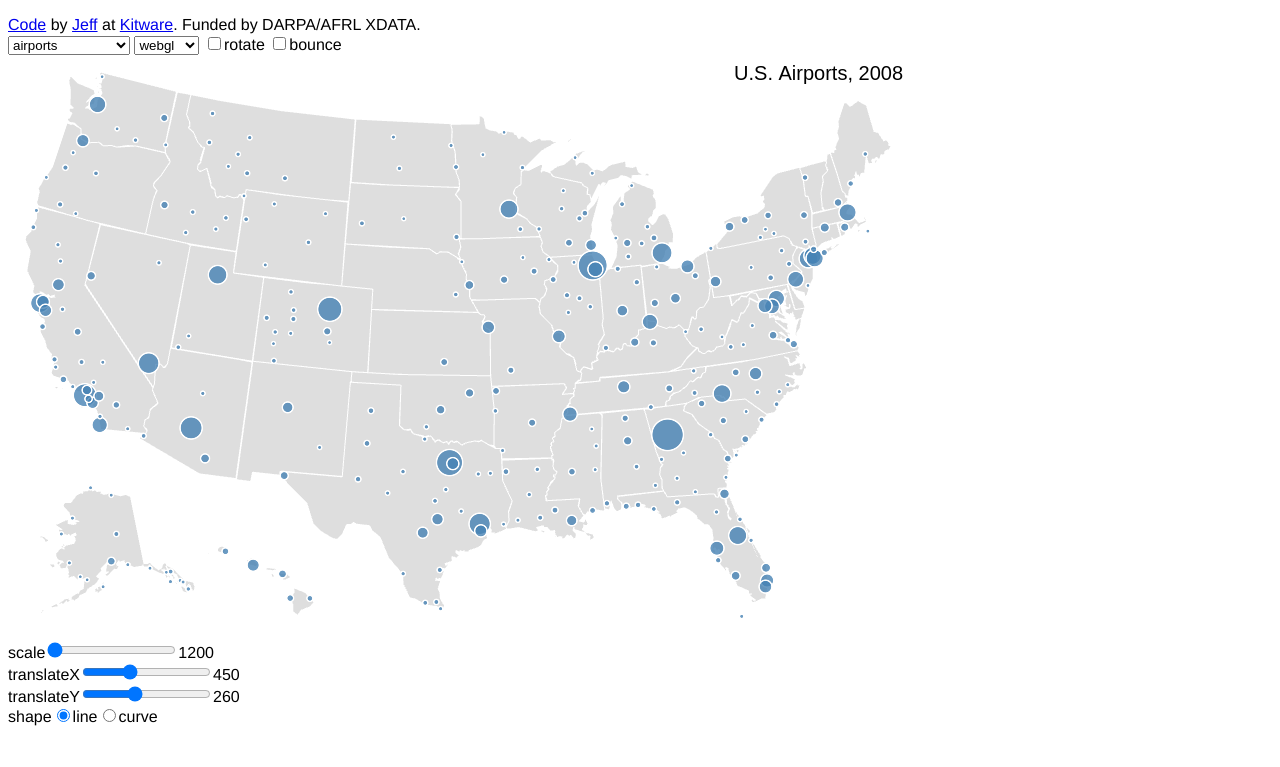
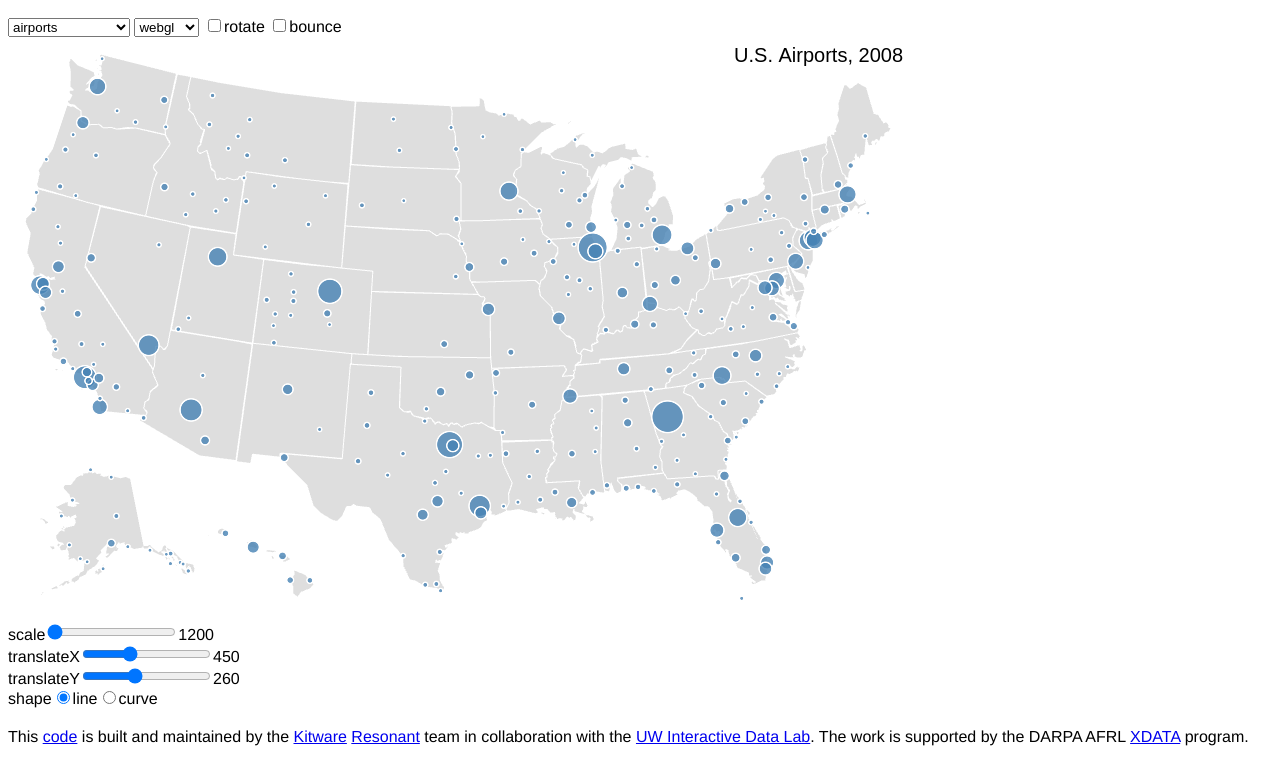
Before and after one commit to vega/vega-webgl-renderer, a website: page docs/index.html in a window 1280 px wide. Shown: the part 33-800 px from the top of the page. Drawn offline with nearby package versions, Linux system fonts and the light colour scheme.

Commit message:
Tweak credits

```diff
--- a/docs/index.html
+++ b/docs/index.html
@@ -15,12 +15,6 @@
       <h3>
         WebGL renderer for Vega
       </h3>
-      <div>
-        <a href="https://github.com/vega/vega-webgl-renderer">Code</a>
-        by <a href="https://twitter.com/jeffbaumes">Jeff</a>
-        at <a href="http://www.kitware.com/">Kitware</a>.
-        Funded by DARPA/AFRL XDATA.
-      </div>
       <select id="spec">
         <option value="airports">airports</option>
         <option value="arc">arc</option>
@@ -84,6 +78,13 @@
       </span>
     </div>
     <div id="vis"></div>
+    <div style="padding-top:20px">
+      This <a href="https://github.com/vega/vega-webgl-renderer">code</a> is built and maintained by the
+      <a href="http://www.kitware.com">Kitware</a>
+      <a href="http://resonant.kitware.com">Resonant</a> team in collaboration with the
+      <a href="https://idl.cs.washington.edu/">UW Interactive Data Lab</a>. The work is supported
+      by the DARPA AFRL <a href="http://opencatalog.darpa.mil/XDATA.html">XDATA</a> program.
+    </div>
   </body>
 <script type="text/javascript">
 // parse a spec and create a visualization view
```
